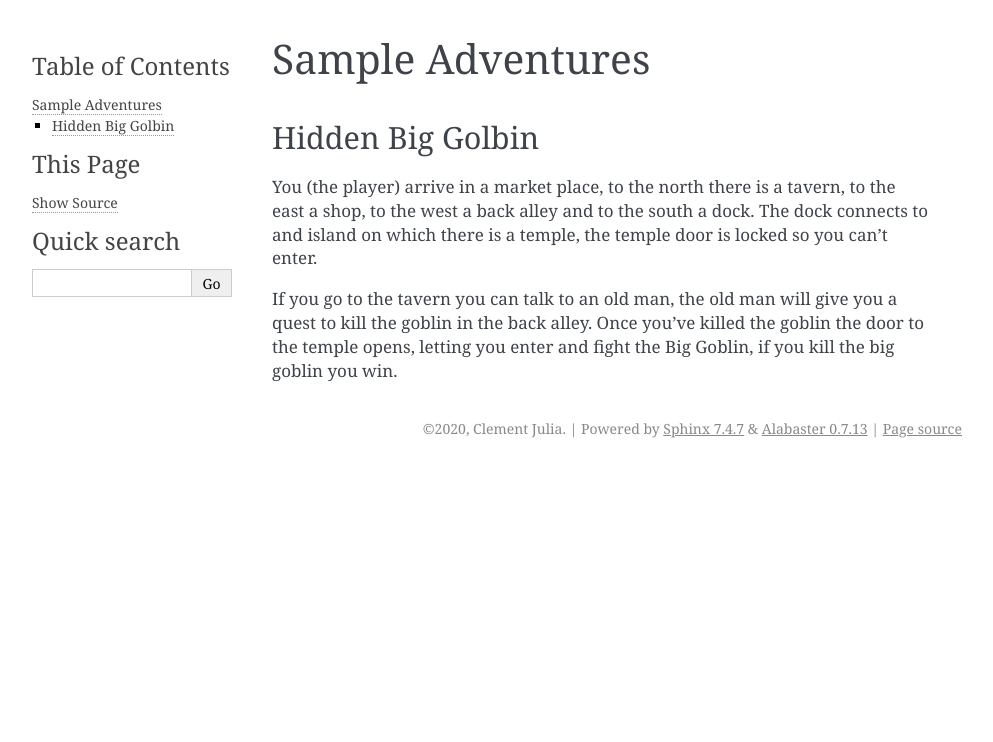
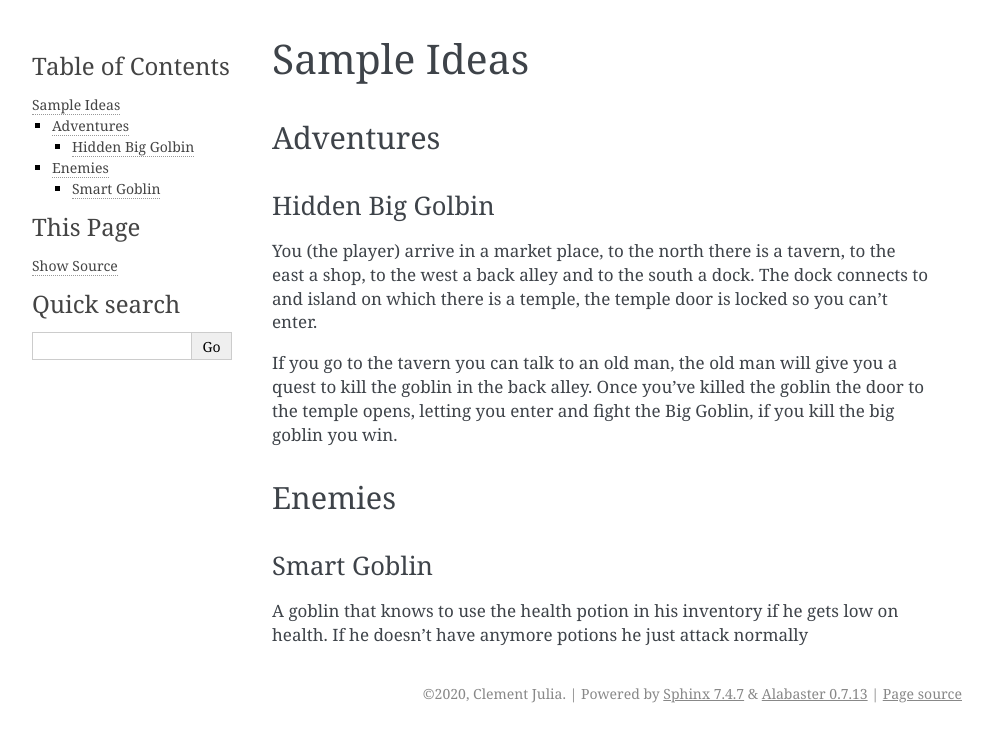
Before and after one commit to ClementJ18/pyzork, a Sphinx documentation site: the page built from docs/source/sample.rst, in a window 1280 px wide. Shown: the top 742 px of the page, without its empty margins (148-1141 px from the left). Built offline with Sphinx 7.4.7, drawn with Linux system fonts in a browser that asks for light colours.

Commit message:
expanding samples

```diff
--- a/docs/source/sample.rst
+++ b/docs/source/sample.rst
@@ -1,10 +1,21 @@
 .. currentmodule:: pyzork
 
-Sample Adventures
+Sample Ideas
 ==================
+
+Adventures
+###########
 
 Hidden Big Golbin
 -------------------
 You (the player) arrive in a market place, to the north there is a tavern, to the east a shop, to the west a back alley and to the south a dock. The dock connects to and island on which there is a temple, the temple door is locked so you can't enter.
 
 If you go to the tavern you can talk to an old man, the old man will give you a quest to kill the goblin in the back alley. Once you've killed the goblin the door to the temple opens, letting you enter and fight the Big Goblin, if you kill the big goblin you win.
+
+
+Enemies
+########
+
+Smart Goblin
+--------------
+A goblin that knows to use the health potion in his inventory if he gets low on health. If he doesn't have anymore potions he just attack normally
```
